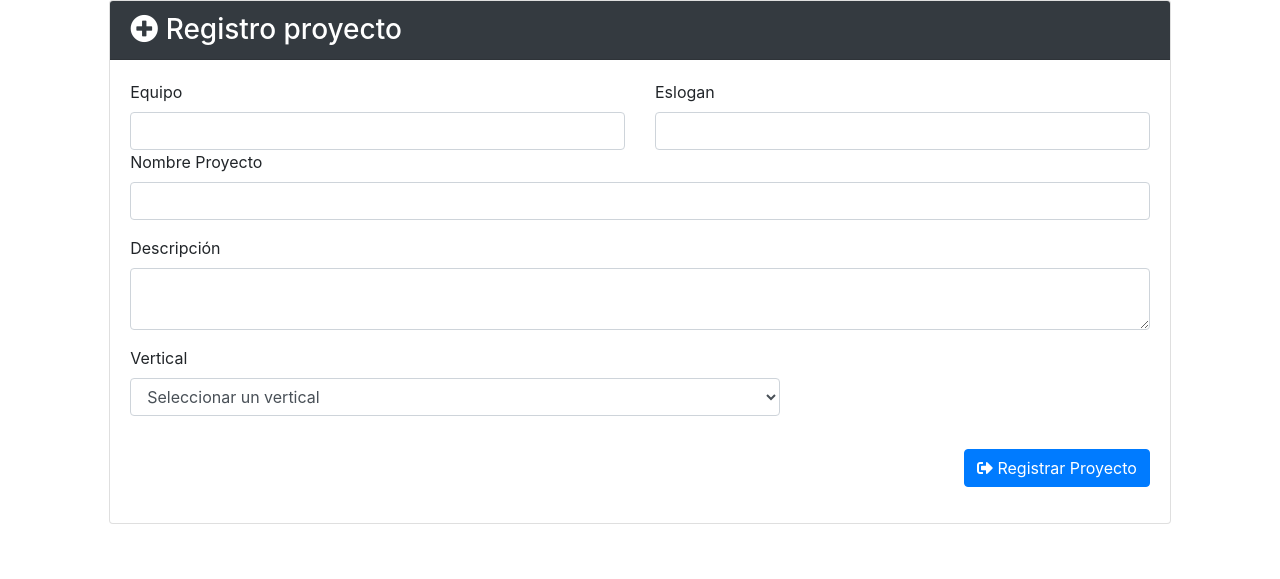
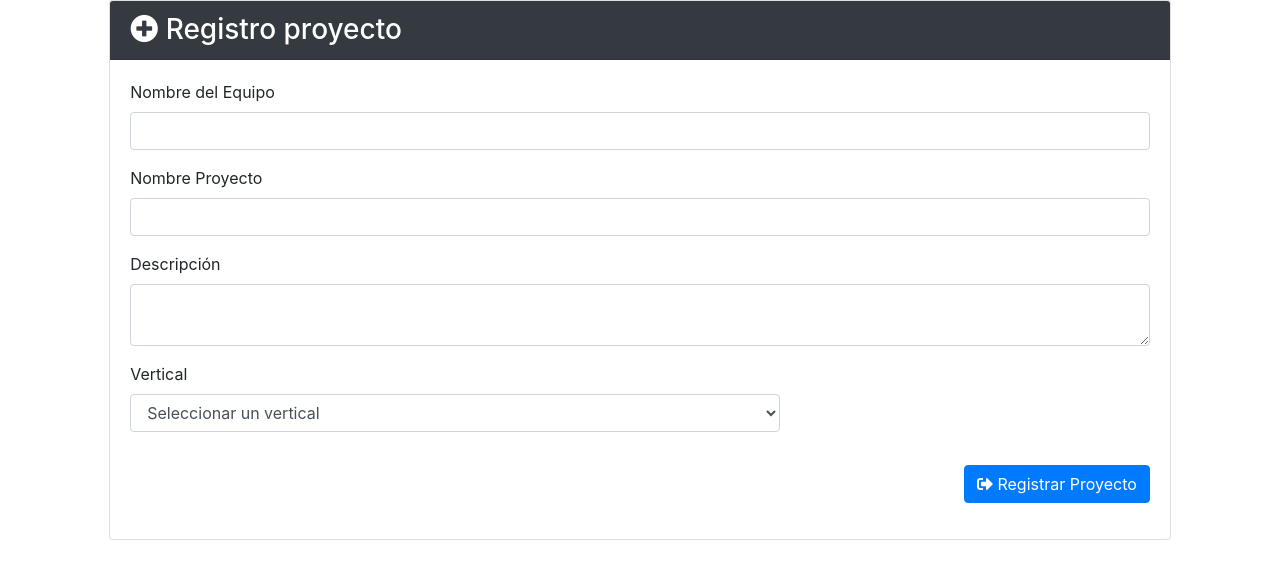
Before and after one commit to Mundovirtual/InnovaHack, a PHP site: page /Backend/LiderProyecto/registro_proyecto.php in a window 1280 px wide. Shown: the top 579 px of the page. Run offline with PHP 8.4, Linux system fonts and the light colour scheme; data that the repository does not hold is empty.

Commit message:
HackatonActivo

```diff
--- a/Backend/LiderProyecto/registro_proyecto.php
+++ b/Backend/LiderProyecto/registro_proyecto.php
@@ -16,15 +16,11 @@
 		<h3 class="card-header primary-color bg-dark text-white"><i class="fas fa-plus-circle"></i> Registro proyecto</h3>
 		<div class="card-body">
 		<form method="POST" id="proyecto">
-			<div class="row">
-				<div class="col-md-6">
-					<label for="#" class="label-control">Equipo</label>
+			<div class="form-group">
+
+					<label for="#" class="label-control">Nombre del Equipo</label>
 				    <input type="text" class="form-control" name="equipo" id="equipo">
-				</div>
-				<div class="col-md-6">
-					<label for="#" class="label-control">Eslogan</label>
-				    <input type="text" class="form-control" name="eslogan">
-				</div>
+
 			</div>
 			<div class="form-group">
 				    <label for="#" class="label-control">Nombre Proyecto</label>
@@ -44,13 +40,14 @@
 						<?php
 						    require_once '../../conexion/abrirconexion.php';
 						    $conexion = new Conexion();
-						    $sql = "SELECT `id`, `Nombre`, `Descripcion`, `InfAsesoria`, `HackatonEdicion_id` FROM `vertical` WHERE 1";
+						    $sql = "SELECT `vertical`.`id`, `vertical`.`Nombre`, `vertical`.`Descripcion`, `vertical`.`InfAsesoria`, `vertical`.`HackatonEdicion_id` FROM `vertical` inner join `hackatonedicion` on `hackatonedicion`.`id`=`vertical`.`HackatonEdicion_id`  WHERE `hackatonedicion`.`status`='1'";
 						    $resultado = $conexion->query($sql);
 						    while($row = mysqli_fetch_array($resultado)){
 						    	?>
 						    	<option value="<?php echo $row['id']; ?>"><?php echo utf8_encode($row['Nombre']) ?></option>
 						    	<?php
 						    }
+
 
 						 ?>
 					</select>
```
Also changed, not shown: Backend/LiderProyecto/registro/proceso.php (+1 -9 lines).
